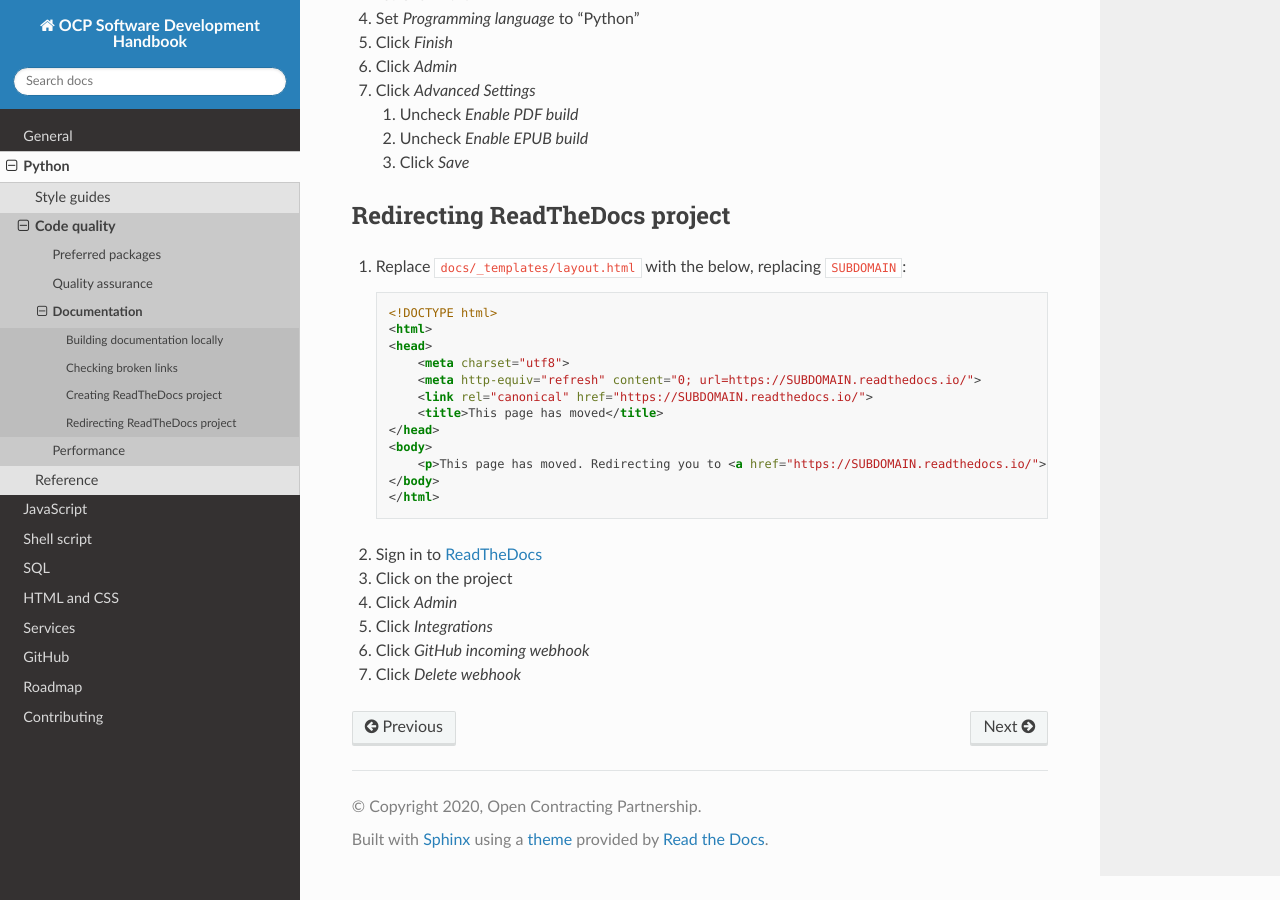
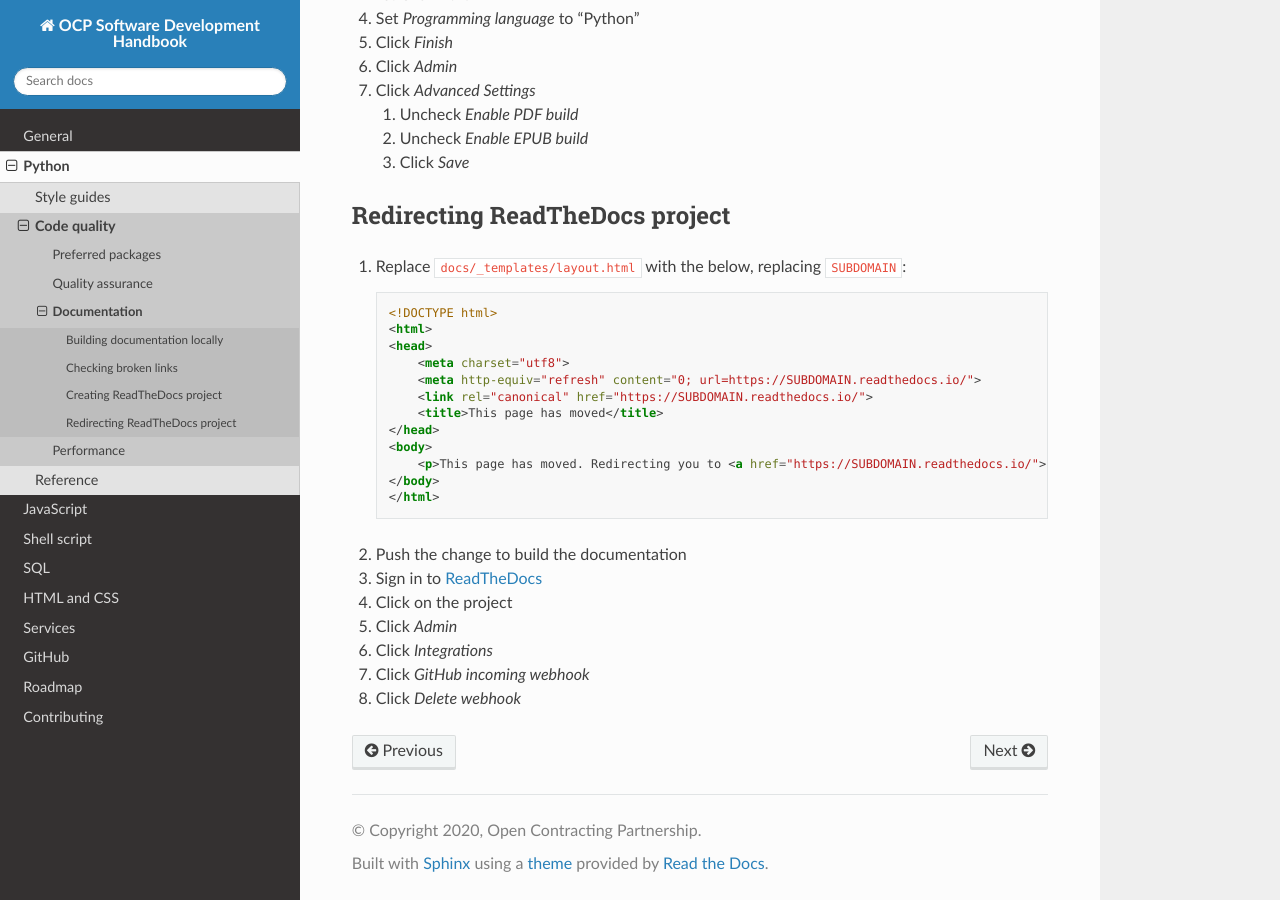
Before and after one commit to open-contracting/software-development-handbook, a Sphinx documentation site: the page built from docs/python/documentation.rst, in a window 1280 px wide and 900 px high, scrolled down 1947 px. Built offline with Sphinx 7.4.7 and the Read the Docs theme 2.0.0, drawn with Linux system fonts in a browser that asks for light colours; pages that are not in the unit, such as notebooks, are missing from menus.

Commit message:
python/documentation: Add step to ReadTheDocs redirection

```diff
--- a/docs/python/documentation.rst
+++ b/docs/python/documentation.rst
@@ -107,6 +107,7 @@ Redirecting ReadTheDocs project
       </body>
       </html>
 
+#. Push the change to build the documentation
 #. Sign in to `ReadTheDocs <https://readthedocs.org/dashboard/>`__
 #. Click on the project
 #. Click *Admin*
```
